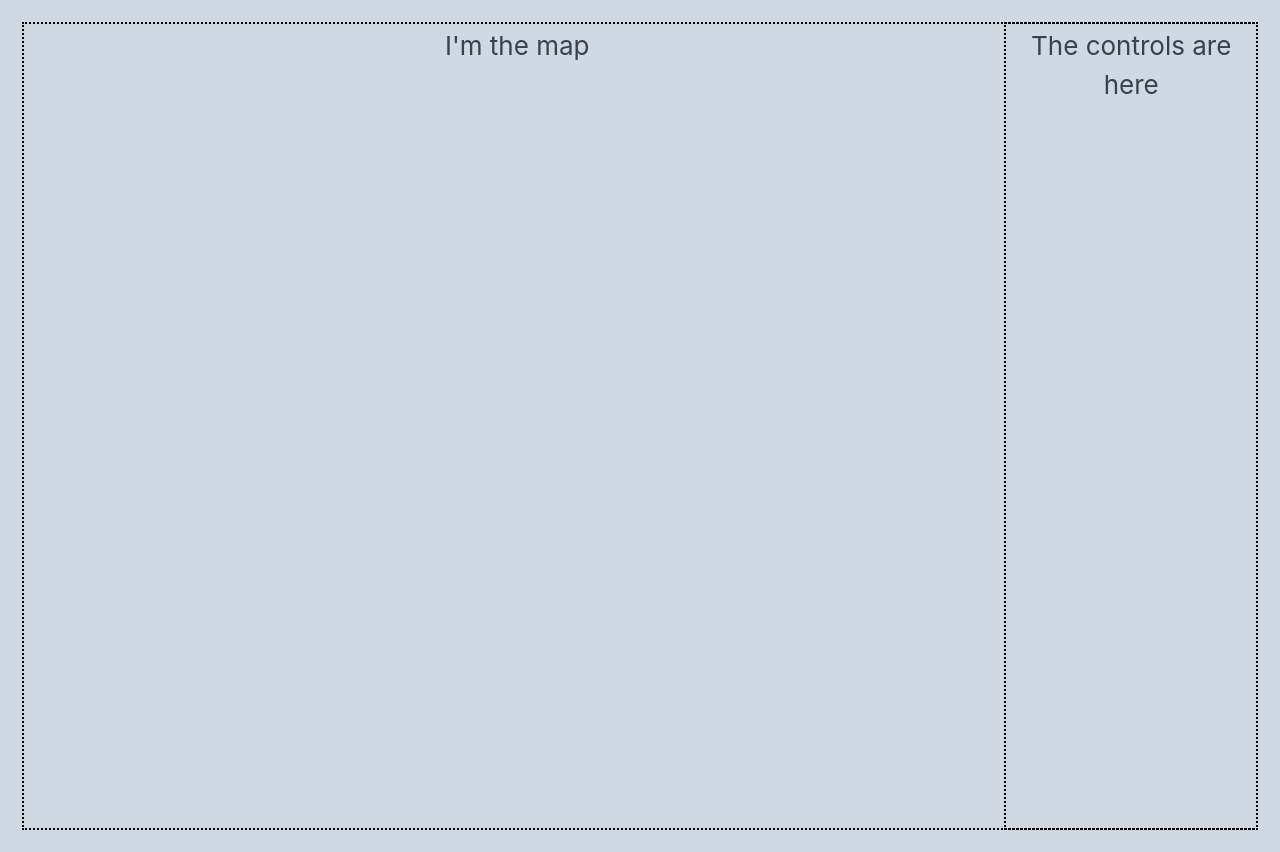
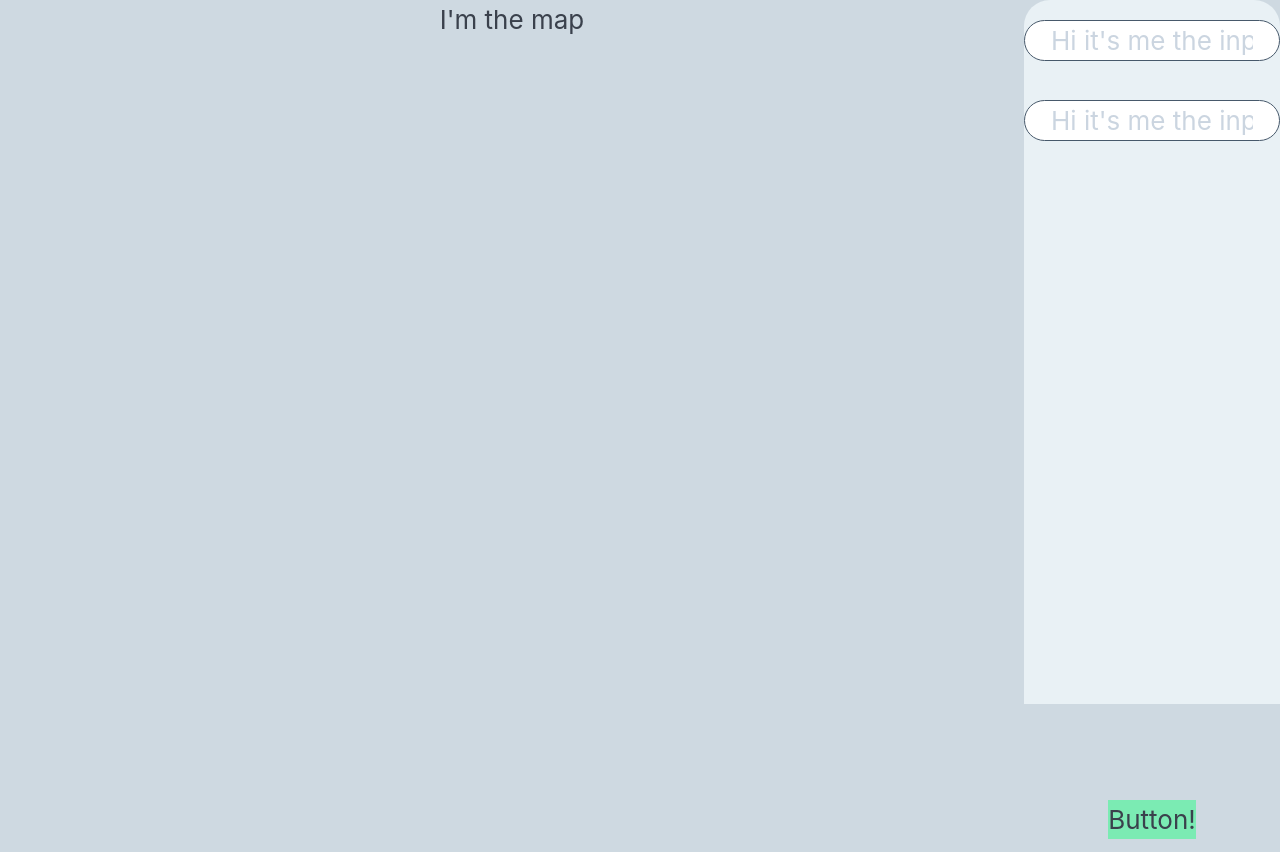
Before and after one commit to 68thandMaine/asl_chal, a React (Create React App) app: page / in a window 1280 px wide. Built offline with nearby package versions, Linux system fonts and the light colour scheme; the HTML template or start-up script is replaced by a standard one.

Commit message:
styles: styled the inputs.

```diff
--- a/src/App.css
+++ b/src/App.css
@@ -1,32 +1,6 @@
 @import './styles/typography';
 
 .App {
-	padding: 1em;
+	padding: 1em auto;
   text-align: center;
 }
-
-.App-logo {
-  height: 40vmin;
-  pointer-events: none;
-}
-
-@media (prefers-reduced-motion: no-preference) {
-  .App-logo {
-    animation: App-logo-spin infinite 20s linear;
-  }
-}
-
-
-
-.App-link {
-  color: #61dafb;
-}
-
-@keyframes App-logo-spin {
-  from {
-    transform: rotate(0deg);
-  }
-  to {
-    transform: rotate(360deg);
-  }
-}
--- a/src/App.js
+++ b/src/App.js
@@ -4,7 +4,7 @@ import DashboardContainer from './containers/DashboardContainer'
 
 function App() {
   return (
-			<div className="App">
+			<div className={"App h-screen"}>
 				<DashboardContainer />
 			</div>
   );
--- a/src/components/button/Button.tsx
+++ b/src/components/button/Button.tsx
@@ -2,13 +2,13 @@ import React from 'react';
 import styled from 'styled-components';
 
 const StyledButton = styled.button`
-	color: red;
+	background: #7BEBB3;
 	`;
 
 	const Button : React.FC = () => {
 		return (
 			<StyledButton>
-				I'm the button
+				Button!
 			</StyledButton>
 		)
 	}
--- a/src/components/card/Card.tsx
+++ b/src/components/card/Card.tsx
@@ -1,13 +1,22 @@
-import React from 'react';
+import React, { FC } from 'react';
+import styled from 'styled-components';
 
-const Card : React.FC = () => {
+const StyledCard = styled.article`
+	background: #E9F1F5;
+	width: 100%;
+	border-top-right-radius: 1em;
+	border-top-left-radius: 1em;
+	height: 100vh;
+`
+const Card : React.FC<Props> = (props) => {
 	return (
-		<section>
-			<div>
-				Hi it's me the card
-			</div>
-		</section>
+		<StyledCard>
+				{props.children}
+		</StyledCard>
 	)
 }
 
+interface Props {
+	children: Object[]
+}
 export default Card;
--- a/src/components/controls/Controls.tsx
+++ b/src/components/controls/Controls.tsx
@@ -1,9 +1,14 @@
 import React from 'react';
+import Card from '../card/Card';
+import Input from '../input/Input';
 
 const Controls : React.FC = () => {
 	return (
-		<section>
-			The controls are here
+		<section className={"flex h-full md:h-screen flex-col justify-around md:justify-end md:pb-24"}>
+			<Card>
+				<Input />
+				<Input/>
+			</Card>
 		</section>
 	)
 }
--- a/src/components/input/Input.tsx
+++ b/src/components/input/Input.tsx
@@ -1,9 +1,20 @@
 import React from 'react';
+import styled from 'styled-components';
+
+const StyledInput = styled.input`
+	border: solid 1.75px #47596B;
+	color: black;
+	border-radius: 1em;
+	padding: 0 1em;
+	margin: 0.75em 0;
+	outline: none;
+	max-width: 100%
+`
 
 const Input : React.FC = () => {
 	return (
-		<input placeholder="Hi it's me the input">
-		</input>
+		<StyledInput placeholder="Hi it's me the input">
+		</StyledInput>
 	)
 }
 
--- a/src/components/map/Map.tsx
+++ b/src/components/map/Map.tsx
@@ -1,4 +1,5 @@
 import React from 'react';
+import Card from '../card/Card';
 
 const Map : React.FC = () => {
 	return (
--- a/src/containers/DashboardContainer.tsx
+++ b/src/containers/DashboardContainer.tsx
@@ -2,15 +2,17 @@ import React from 'react';
 
 import Controls from '../components/controls/Controls'
 import Map from '../components/map/Map'
+import Button from '../components/button/Button'
 
 const DashboardContainer: React.FC = () => {
 	return (
-		<section className={"grid grid-rows-5 outline-black h-screen md:grid-cols-5"}>
+		<section className={"grid grid-rows-5 h-full md:grid-cols-5"}>
 			<div className={"row-span-4 md:col-span-4"}>
 				<Map />
 			</div>
-			<div className={"row-span-1 md:col-span-1 md:h-screen outline-black"}>
+			<div className={"row-span-1 md:col-span-1 md:h-screen "}>
 				<Controls />
+				<Button />
 			</div>
 		</section>
 	)
--- a/src/index.css
+++ b/src/index.css
@@ -4,7 +4,7 @@
 @tailwind screens;
 
 body {
-  margin: 0;
+  margin: 2em;
   font-family: -apple-system, BlinkMacSystemFont, 'Segoe UI', 'Roboto', 'Oxygen',
     'Ubuntu', 'Cantarell', 'Fira Sans', 'Droid Sans', 'Helvetica Neue',
     sans-serif;
```
Also changed, not shown: 1 other file (tests, documents, lock files or other folders).
